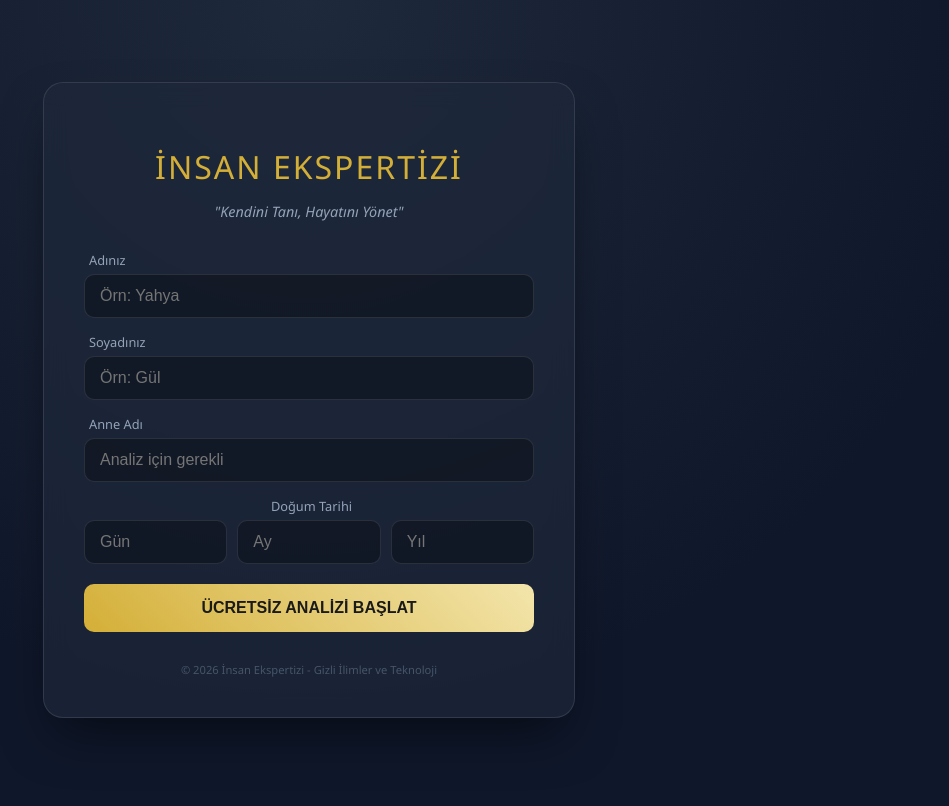
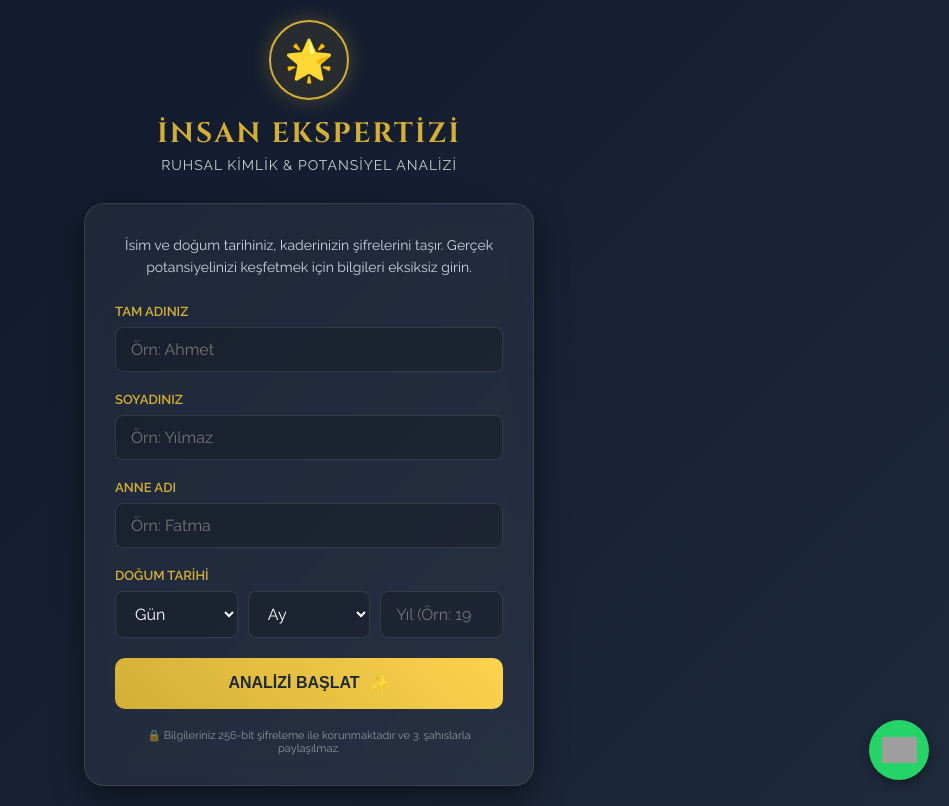
Before and after one commit to irfancangul2016-ops/insanekspertizi, a FastAPI app: page / in a window 1280 px wide. Shown: the whole page, without its empty margins (331-1280 px from the left). Before the commit the page ends 726 px from the top, so only its background shows below. Run offline with FastAPI, Linux system fonts and the light colour scheme; grey boxes are pictures that could not be loaded.

Commit message:
Kozmik tasarim guncellemesi (Dark Mode)

```diff
--- a/backend/static/index.html
+++ b/backend/static/index.html
@@ -3,110 +3,87 @@
 <head>
     <meta charset="UTF-8">
     <meta name="viewport" content="width=device-width, initial-scale=1.0">
-    <title>İnsan Ekspertizi | Kozmik Analiz</title>
+    <title>Kozmik İnsan Ekspertizi</title>
     <link rel="stylesheet" href="/static/styles.css">
+    <link href="https://fonts.googleapis.com/css2?family=Cinzel:wght@400;700&family=Raleway:wght@300;400;600&display=swap" rel="stylesheet">
 </head>
 <body>
 
     <div class="container">
+        <div class="header">
+            <div class="logo-circle">
+                <span>🌟</span>
+            </div>
             <h1>İNSAN EKSPERTİZİ</h1>
-        <p class="slogan">"Kendini Tanı, Hayatını Yönet"</p>
+            <p class="subtitle">Ruhsal Kimlik & Potansiyel Analizi</p>
+        </div>
 
-        <form id="analizForm">
+        <div class="card">
+            <p class="intro-text">
+                İsim ve doğum tarihiniz, kaderinizin şifrelerini taşır.
+                Gerçek potansiyelinizi keşfetmek için bilgileri eksiksiz girin.
+            </p>
+
+            <form action="/rapor-olustur" method="post" class="analysis-form">
+
                 <div class="input-group">
-                <label>Adınız</label>
-                <input type="text" id="isim" placeholder="Örn: Yahya" required>
+                    <label>Tam Adınız</label>
+                    <input type="text" name="isim" placeholder="Örn: Ahmet" required>
                 </div>
 
                 <div class="input-group">
                     <label>Soyadınız</label>
-                <input type="text" id="soyisim" placeholder="Örn: Gül" required>
+                    <input type="text" name="soyisim" placeholder="Örn: Yılmaz" required>
                 </div>
 
                 <div class="input-group">
                     <label>Anne Adı</label>
-                <input type="text" id="anne" placeholder="Analiz için gerekli" required>
+                    <input type="text" name="anne_adi" placeholder="Örn: Fatma" required>
                 </div>
 
+                <div class="date-group">
                     <label>Doğum Tarihi</label>
-            <div class="row">
-                <input type="number" id="gun" placeholder="Gün" min="1" max="31" required>
-                <input type="number" id="ay" placeholder="Ay" min="1" max="12" required>
-                <input type="number" id="yil" placeholder="Yıl" min="1920" max="2025" required>
-            </div>
-
-            <button type="submit" id="btnAnaliz">ÜCRETSİZ ANALİZİ BAŞLAT</button>
-        </form>
-
-        <div class="loading" id="loadingDiv">
-            ✨ Kozmik veriler hesaplanıyor...<br>
-            <small>Yapay Zeka raporunu yazıyor, lütfen bekleyin.</small>
-        </div>
-
-        <div class="footer">
-            © 2026 İnsan Ekspertizi - Gizli İlimler ve Teknoloji
+                    <div class="date-inputs">
+                        <select name="dogum_gun" required>
+                            <option value="" disabled selected>Gün</option>
+                            <script>
+                                for(let i=1; i<=31; i++) document.write(`<option value="${i}">${i}</option>`);
+                            </script>
+                        </select>
+                        <select name="dogum_ay" required>
+                            <option value="" disabled selected>Ay</option>
+                            <option value="1">Ocak</option>
+                            <option value="2">Şubat</option>
+                            <option value="3">Mart</option>
+                            <option value="4">Nisan</option>
+                            <option value="5">Mayıs</option>
+                            <option value="6">Haziran</option>
+                            <option value="7">Temmuz</option>
+                            <option value="8">Ağustos</option>
+                            <option value="9">Eylül</option>
+                            <option value="10">Ekim</option>
+                            <option value="11">Kasım</option>
+                            <option value="12">Aralık</option>
+                        </select>
+                        <input type="number" name="dogum_yil" placeholder="Yıl (Örn: 1990)" min="1920" max="2024" required>
                     </div>
                 </div>
 
-    <script>
-        document.getElementById('analizForm').addEventListener('submit', async function(e) {
-            e.preventDefault();
+                <button type="submit" class="cta-button">
+                    <span>ANALİZİ BAŞLAT</span>
+                    <span class="icon">✨</span>
+                </button>
+            </form>
 
-            // Butonu kilitle ve yükleniyor animasyonunu aç
-            const btn = document.getElementById('btnAnaliz');
-            const loading = document.getElementById('loadingDiv');
+            <div class="footer-note">
+                <p>🔒 Bilgileriniz 256-bit şifreleme ile korunmaktadır ve 3. şahıslarla paylaşılmaz.</p>
+            </div>
+        </div>
+    </div>
 
-            btn.disabled = true;
-            btn.innerHTML = "⏳ Analiz Yapılıyor...";
-            loading.style.display = "block";
-
-            const veri = {
-                isim: document.getElementById('isim').value,
-                soyisim: document.getElementById('soyisim').value,
-                anne_adi: document.getElementById('anne').value,
-                dogum_gunu: parseInt(document.getElementById('gun').value),
-                dogum_ayi: parseInt(document.getElementById('ay').value),
-                dogum_yili: parseInt(document.getElementById('yil').value),
-                mevcut_yil: new Date().getFullYear()
-            };
-
-            try {
-                const response = await fetch('/rapor-olustur', {
-                    method: 'POST',
-                    headers: { 'Content-Type': 'application/json' },
-                    body: JSON.stringify(veri)
-                });
-
-                if (!response.ok) {
-                    // Sunucudan gelen gerçek hata mesajını oku
-                    const hataVerisi = await response.json();
-                    throw new Error(hataVerisi.error || "Bilinmeyen Sunucu Hatası");
-                }
-
-                // ... (PDF indirme kodları aynı kalsın) ...
-
-                // PDF İndirme İşlemi
-                const blob = await response.blob();
-                const url = window.URL.createObjectURL(blob);
-                const a = document.createElement('a');
-                a.href = url;
-                a.download = `Analiz_${veri.isim}.pdf`;
-                document.body.appendChild(a);
-                a.click();
-                document.body.removeChild(a);
-
-                btn.innerHTML = "✅ Analiz İndirildi!";
-
-            } catch (error) {
-                alert("Hata: " + error.message);
-                btn.innerHTML = "Tekrar Dene";
-            } finally {
-                btn.disabled = false;
-                loading.style.display = "none";
-                setTimeout(() => { btn.innerHTML = "ÜCRETSİZ ANALİZİ BAŞLAT"; }, 5000);
-            }
-        });
-    </script>
+    <a href="https://wa.me/905xxxxxxxxx" class="whatsapp-btn" target="_blank">
+        <img src="https://upload.wikimedia.org/wikipedia/commons/6/6b/WhatsApp.svg" alt="WhatsApp">
+    </a>
 
 </body>
 </html>
--- a/backend/static/styles.css
+++ b/backend/static/styles.css
@@ -1,122 +1,163 @@
-/* KOZMİK TASARIM SİSTEMİ */
 :root {
-    --bg-color: #0f172a; /* Derin Uzay Mavisi */
-    --glass-bg: rgba(30, 41, 59, 0.7); /* Yarı Saydam Cam */
+    --primary: #1e293b; /* Koyu Lacivert */
     --accent: #d4af37; /* Altın Sarısı */
-    --text-main: #f8fafc;
-    --text-dim: #94a3b8;
+    --bg-gradient: linear-gradient(135deg, #0f172a 0%, #1e293b 100%);
+    --text: #f8fafc;
+    --card-bg: rgba(255, 255, 255, 0.05);
 }
 
+* { box-sizing: border-box; margin: 0; padding: 0; }
+
 body {
-    margin: 0;
-    padding: 0;
-    background-color: var(--bg-color);
-    background-image: radial-gradient(circle at 50% 0%, #1e293b 0%, #0f172a 70%);
-    color: var(--text-main);
-    font-family: 'Segoe UI', Tahoma, Geneva, Verdana, sans-serif;
+    font-family: 'Raleway', sans-serif;
+    background: var(--bg-gradient);
+    color: var(--text);
+    min-height: 100vh;
     display: flex;
     justify-content: center;
     align-items: center;
-    min-height: 100vh;
+    padding: 20px;
 }
 
 .container {
-    background: var(--glass-bg);
-    backdrop-filter: blur(12px);
-    border: 1px solid rgba(255, 255, 255, 0.1);
-    padding: 40px;
-    border-radius: 20px;
-    box-shadow: 0 25px 50px -12px rgba(0, 0, 0, 0.5);
     width: 100%;
     max-width: 450px;
     text-align: center;
 }
 
+/* HEADER */
+.header { margin-bottom: 30px; }
+.logo-circle {
+    width: 80px; height: 80px;
+    background: rgba(212, 175, 55, 0.1);
+    border: 2px solid var(--accent);
+    border-radius: 50%;
+    display: flex;
+    align-items: center;
+    justify-content: center;
+    margin: 0 auto 15px;
+    font-size: 40px;
+    box-shadow: 0 0 20px rgba(212, 175, 55, 0.3);
+}
 h1 {
+    font-family: 'Cinzel', serif;
     color: var(--accent);
-    font-weight: 300;
+    font-size: 28px;
     letter-spacing: 2px;
-    margin-bottom: 10px;
+    margin-bottom: 5px;
+}
+.subtitle {
+    font-size: 14px;
+    opacity: 0.8;
+    letter-spacing: 1px;
     text-transform: uppercase;
 }
 
-.slogan {
-    color: var(--text-dim);
-    font-size: 0.9em;
-    margin-bottom: 30px;
-    font-style: italic;
+/* CARD */
+.card {
+    background: var(--card-bg);
+    backdrop-filter: blur(10px);
+    border: 1px solid rgba(255, 255, 255, 0.1);
+    border-radius: 20px;
+    padding: 30px;
+    box-shadow: 0 10px 30px rgba(0,0,0,0.5);
 }
 
-.input-group {
-    margin-bottom: 15px;
+.intro-text {
+    font-size: 14px;
+    line-height: 1.6;
+    margin-bottom: 25px;
+    color: #cbd5e1;
+}
+
+/* FORM */
+.input-group, .date-group {
+    margin-bottom: 20px;
     text-align: left;
 }
 
 label {
     display: block;
-    color: var(--text-dim);
-    font-size: 0.8em;
-    margin-bottom: 5px;
-    margin-left: 5px;
+    margin-bottom: 8px;
+    font-size: 13px;
+    font-weight: 600;
+    color: var(--accent);
+    text-transform: uppercase;
 }
 
-input {
+input, select {
     width: 100%;
     padding: 12px 15px;
-    background: rgba(0, 0, 0, 0.3);
+    background: rgba(0, 0, 0, 0.2);
     border: 1px solid rgba(255, 255, 255, 0.1);
-    border-radius: 10px;
+    border-radius: 8px;
     color: white;
+    font-family: inherit;
     font-size: 16px;
-    box-sizing: border-box; /* Taşmayı engeller */
-    transition: all 0.3s ease;
+    transition: 0.3s;
 }
 
-input:focus {
+input:focus, select:focus {
     outline: none;
     border-color: var(--accent);
     box-shadow: 0 0 10px rgba(212, 175, 55, 0.2);
 }
 
-.row {
+.date-inputs {
     display: flex;
     gap: 10px;
 }
+.date-inputs select { flex: 1; }
+.date-inputs input { flex: 1; }
 
-button {
+/* BUTTON */
+.cta-button {
     width: 100%;
-    padding: 15px;
-    margin-top: 20px;
-    background: linear-gradient(45deg, #d4af37, #f3e5ab);
-    color: #1a1a1a;
+    padding: 16px;
+    background: linear-gradient(45deg, #d4af37, #fcd34d);
     border: none;
     border-radius: 10px;
+    color: #1e293b;
+    font-size: 16px;
     font-weight: bold;
-    font-size: 16px;
     cursor: pointer;
-    transition: transform 0.2s, box-shadow 0.2s;
+    transition: 0.3s;
+    margin-top: 10px;
+    display: flex;
+    justify-content: center;
+    align-items: center;
+    gap: 10px;
 }
 
-button:hover {
+.cta-button:hover {
     transform: translateY(-2px);
-    box-shadow: 0 10px 20px rgba(212, 175, 55, 0.3);
+    box-shadow: 0 5px 20px rgba(212, 175, 55, 0.4);
 }
 
-button:disabled {
-    background: #475569;
-    cursor: wait;
-    transform: none;
+.footer-note {
+    margin-top: 20px;
+    font-size: 11px;
+    opacity: 0.5;
 }
 
-.loading {
-    display: none;
-    margin-top: 20px;
-    font-size: 0.9em;
-    color: var(--accent);
+/* WHATSAPP */
+.whatsapp-btn {
+    position: fixed;
+    bottom: 20px; right: 20px;
+    background-color: #25d366;
+    width: 60px; height: 60px;
+    border-radius: 50%;
+    display: flex; align-items: center; justify-content: center;
+    box-shadow: 0 4px 10px rgba(0,0,0,0.3);
+    transition: 0.3s;
+    z-index: 999;
 }
+.whatsapp-btn:hover { transform: scale(1.1); }
+.whatsapp-btn img { width: 35px; }
 
-.footer {
-    margin-top: 30px;
-    font-size: 0.7em;
-    color: #475569;
+/* MOBİL UYUM */
+@media (max-width: 480px) {
+    .container { padding: 0 10px; }
+    .card { padding: 20px; }
+    h1 { font-size: 24px; }
 }
```
Lines whose indentation alone changed are shown as unchanged.
